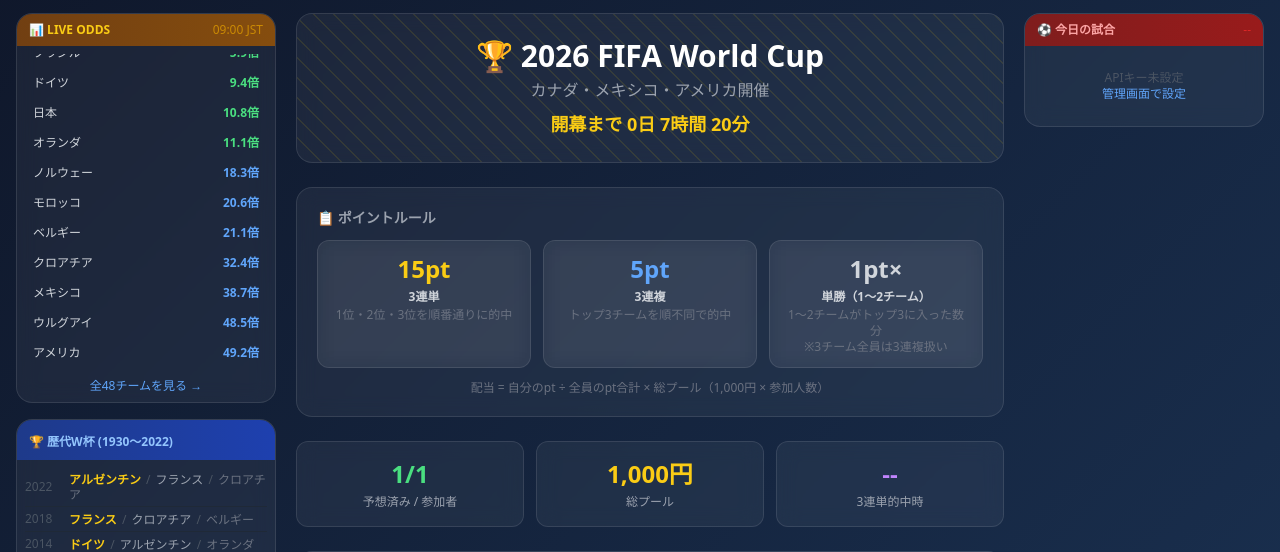
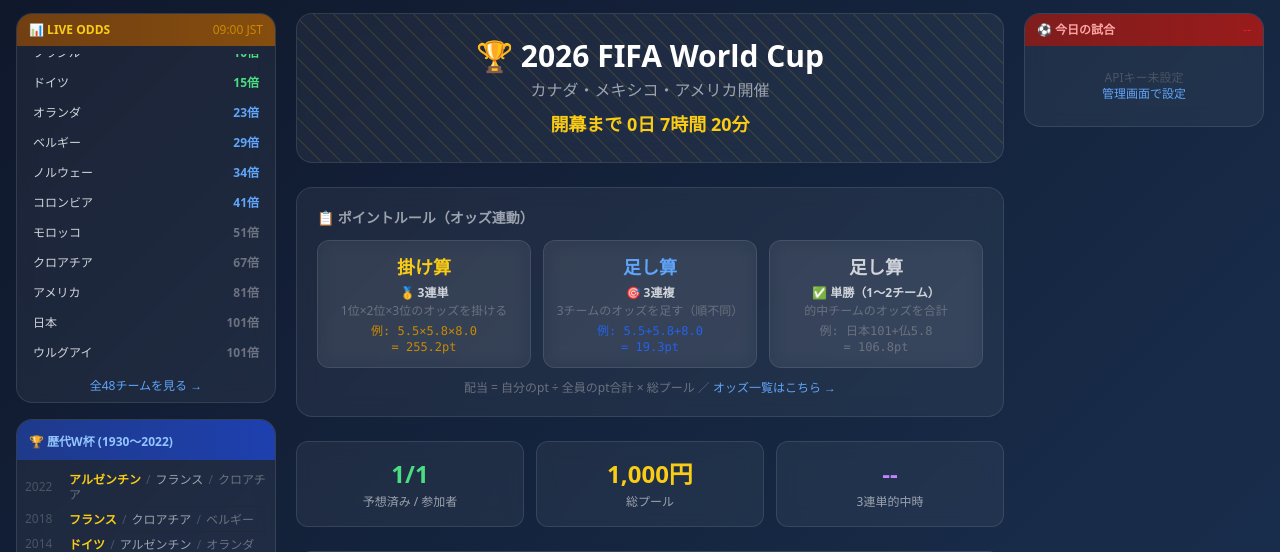
Before and after one commit to rt20050222-sys/wc2026-bet, a Flask app: page / in a window 1280 px wide. Shown: the part 64-616 px from the top of the page. Run offline with Flask 3, Linux system fonts and the light colour scheme; data comes from the database, SQL or seed files in the repository; some libraries are stand-ins or nearby versions.

Commit message:
odds-based point system: trifecta=multiply, trio/win=sum of odds

```diff
--- a/app.py
+++ b/app.py
@@ -15,27 +15,64 @@
 app.config['SQLALCHEMY_TRACK_MODIFICATIONS'] = False
 db = SQLAlchemy(app)
 
-# ── チーム一覧（2026 W杯 48カ国・正式） ────────────────────────
-TEAMS = [
-    # CONMEBOL（南米 6）
-    "アルゼンチン", "ブラジル", "ウルグアイ", "コロンビア", "エクアドル", "パラグアイ",
-    # UEFA（欧州 16）
-    "フランス", "スペイン", "イングランド", "ドイツ", "ポルトガル",
-    "オランダ", "ベルギー", "クロアチア", "スイス", "オーストリア",
-    "チェコ", "スコットランド", "トルコ", "ノルウェー", "スウェーデン",
-    "ボスニア・ヘルツェゴビナ",
-    # CONCACAF（北中米カリブ 6）
-    "アメリカ", "メキシコ", "カナダ", "パナマ", "ハイチ", "キュラソー",
-    # AFC（アジア 9）
-    "日本", "韓国", "オーストラリア", "イラン", "サウジアラビア",
-    "ウズベキスタン", "イラク", "ヨルダン", "カタール",
-    # CAF（アフリカ 10）
-    "モロッコ", "セネガル", "コートジボワール", "エジプト",
-    "コンゴ民主共和国", "南アフリカ", "ガーナ", "アルジェリア",
-    "チュニジア", "カーボベルデ",
-    # OFC（オセアニア 1）
-    "ニュージーランド",
+# ── チーム一覧＆オッズ（添付資料に基づく48チーム） ──────────────
+# オッズ順に並べておく（予想フォームの表示順）
+TEAMS_WITH_ODDS = [
+    ("スペイン",         5.5),
+    ("フランス",         5.8),
+    ("イングランド",     8.0),
+    ("ポルトガル",       9.5),
+    ("アルゼンチン",    10.0),
+    ("ブラジル",        10.0),
+    ("ドイツ",          15.0),
+    ("オランダ",        23.0),
+    ("ベルギー",        29.0),
+    ("ノルウェー",      34.0),
+    ("コロンビア",      41.0),
+    ("モロッコ",        51.0),
+    ("クロアチア",      67.0),
+    ("アメリカ",        81.0),
+    ("日本",           101.0),
+    ("ウルグアイ",     101.0),
+    ("メキシコ",       126.0),
+    ("デンマーク",     126.0),
+    ("スイス",         151.0),
+    ("セネガル",       151.0),
+    ("オーストリア",   176.0),
+    ("エジプト",       201.0),
+    ("スウェーデン",   201.0),
+    ("セルビア",       251.0),
+    ("カナダ",         251.0),
+    ("ポーランド",     301.0),
+    ("韓国",           351.0),
+    ("オーストラリア", 501.0),
+    ("チュニジア",     501.0),
+    ("パラグアイ",     501.0),
+    ("コートジボワール", 501.0),
+    ("エクアドル",     501.0),
+    ("アルジェリア",   501.0),
+    ("ナイジェリア",   751.0),
+    ("カメルーン",     751.0),
+    ("ペルー",         751.0),
+    ("チリ",          1001.0),
+    ("コスタリカ",    1001.0),
+    ("ウェールズ",    1001.0),
+    ("ギリシャ",      1001.0),
+    ("スコットランド",1001.0),
+    ("イラン",        1001.0),
+    ("サウジアラビア",1501.0),
+    ("南アフリカ",    1501.0),
+    ("ニュージーランド",2001.0),
+    ("パナマ",        2001.0),
+    ("ホンジュラス",  2501.0),
+    ("キュラソー",    3001.0),
 ]
+
+TEAMS    = [t for t, _ in TEAMS_WITH_ODDS]
+ODDS_MAP = {t: o for t, o in TEAMS_WITH_ODDS}
+
+def get_team_odds(name):
+    return ODDS_MAP.get(name, 1.0)
 
 # football-data.org の英語名 → 日本語名マッピング
 TEAM_NAME_MAP = {
@@ -96,63 +133,12 @@
     (2022,"アルゼンチン","フランス","クロアチア"),
 ]
 
-# ── 楽天WINNERオッズ（ハードコード・2026/06/11時点） ─────────────
-WC2026_ODDS = [
-    {"name": "フランス",             "odds": 3.1},
-    {"name": "スペイン",             "odds": 3.3},
-    {"name": "イングランド",         "odds": 5.1},
-    {"name": "ポルトガル",           "odds": 5.2},
-    {"name": "アルゼンチン",         "odds": 5.5},
-    {"name": "ブラジル",             "odds": 5.9},
-    {"name": "ドイツ",               "odds": 9.4},
-    {"name": "日本",                 "odds": 10.8},
-    {"name": "オランダ",             "odds": 11.1},
-    {"name": "ノルウェー",           "odds": 18.3},
-    {"name": "モロッコ",             "odds": 20.6},
-    {"name": "ベルギー",             "odds": 21.1},
-    {"name": "クロアチア",           "odds": 32.4},
-    {"name": "メキシコ",             "odds": 38.7},
-    {"name": "ウルグアイ",           "odds": 48.5},
-    {"name": "アメリカ",             "odds": 49.2},
-    {"name": "コロンビア",           "odds": 58.5},
-    {"name": "エクアドル",           "odds": 79.1},
-    {"name": "セネガル",             "odds": 109.6},
-    {"name": "スウェーデン",         "odds": 129.7},
-    {"name": "スイス",               "odds": 130.2},
-    {"name": "コートジボワール",     "odds": 132.3},
-    {"name": "トルコ",               "odds": 187.5},
-    {"name": "パラグアイ",           "odds": 260.7},
-    {"name": "カナダ",               "odds": 294.7},
-    {"name": "韓国",                 "odds": 381.1},
-    {"name": "イラン",               "odds": 402.5},
-    {"name": "エジプト",             "odds": 405.1},
-    {"name": "ガーナ",               "odds": 429.4},
-    {"name": "オーストリア",         "odds": 436.6},
-    {"name": "アルジェリア",         "odds": 442.6},
-    {"name": "チェコ",               "odds": 491.6},
-    {"name": "スコットランド",       "odds": 495.4},
-    {"name": "チュニジア",           "odds": 534.5},
-    {"name": "オーストラリア",       "odds": 550.5},
-    {"name": "ボスニア・ヘルツェゴビナ", "odds": 585.5},
-    {"name": "サウジアラビア",       "odds": 619.3},
-    {"name": "南アフリカ",           "odds": 628.4},
-    {"name": "ニュージーランド",     "odds": 727.8},
-    {"name": "コンゴ民主共和国",     "odds": 771.3},
-    {"name": "カタール",             "odds": 810.2},
-    {"name": "イラク",               "odds": 853.1},
-    {"name": "ウズベキスタン",       "odds": 894.6},
-    {"name": "ハイチ",               "odds": 900.8},
-    {"name": "パナマ",               "odds": 907.2},
-    {"name": "カーボベルデ",         "odds": 920.1},
-    {"name": "キュラソー",           "odds": 920.1},
-    {"name": "ヨルダン",             "odds": 926.7},
-]
-
 def fetch_live_odds():
+    """TEAMS_WITH_ODDS からオッズ一覧を返す"""
     return {
-        'odds': WC2026_ODDS,
+        'odds': [{'name': t, 'odds': o} for t, o in TEAMS_WITH_ODDS],
         'updated_at': '2026-06-11',
-        'source': '楽天WINNER',
+        'source': '参考オッズ',
     }
 
 def fetch_football_api(path):
@@ -251,28 +237,33 @@
         return datetime.now(timezone.utc) < datetime.fromisoformat(deadline)
     return True
 
-def get_points():
-    """管理者設定のポイントを取得（デフォルト: 3連単=15, 3連複=5, チーム=1）"""
-    return get_cfg('points', {'trifecta': 15, 'trio': 5, 'team': 1})
-
 def score_prediction(b, r1, r2, r3):
     """
-    予想bに対してポイントを計算
-    3連単(順番通り)   → trifecta pt
-    3連複(3チーム正解・順不同) → trio pt
-    1〜2チーム正解   → team pt × 正解チーム数
-    ※ 3チーム全正解は3連複扱いのためチーム単位ではカウントしない
+    オッズ連動ポイント計算
+
+    3連単（順番通り完全一致）
+        → 1位オッズ × 2位オッズ × 3位オッズ  （掛け算）
+
+    3連複（3チーム全員正解・順不同）
+        → 1位オッズ + 2位オッズ + 3位オッズ  （足し算）
+
+    単勝（1〜2チームがトップ3に入った）
+        → 的中チームのオッズの合計            （足し算）
+        ※ 3チーム全員は3連複扱いのため除く
     """
-    pts = get_points()
     top3 = {r1, r2, r3}
-    my = [b.team1, b.team2, b.team3]
+    my   = [b.team1, b.team2, b.team3]
 
+    # 3連単：完全一致
     if b.team1 == r1 and b.team2 == r2 and b.team3 == r3:
-        return pts['trifecta']              # 3連単
+        return get_team_odds(r1) * get_team_odds(r2) * get_team_odds(r3)
+
+    # 3連複：3チーム全員正解（順不同）
     if set(filter(None, my)) == top3:
-        return pts['trio']                  # 3連複（全3チーム正解・順不同）
-    hit = sum(1 for t in my if t and t in top3)
-    return hit * pts['team']               # 単勝（1〜2チーム正解）
+        return get_team_odds(r1) + get_team_odds(r2) + get_team_odds(r3)
+
+    # 単勝：1〜2チーム正解 → 的中チームのオッズ合計
+    return sum(get_team_odds(t) for t in my if t and t in top3)
 
 def calc_stats():
     """表示用：予想の集計・重複チェック用"""
@@ -286,7 +277,8 @@
 
 def payout_scenarios(participant):
     """
-    自分の予想に対して「もし3連単/3連複/N人が当たったら」の推定配当を返す
+    自分の予想のオッズから3連単/3連複/単勝それぞれの推定ポイントと
+    「自分だけ当たった場合」の最大配当を返す
     """
     if not participant.bets:
         return None
@@ -296,21 +288,21 @@
     if total_pool == 0:
         return None
 
+    o1 = get_team_odds(b.team1)
+    o2 = get_team_odds(b.team2)
+    o3 = get_team_odds(b.team3)
+
+    pts_trifecta = round(o1 * o2 * o3, 1)
+    pts_trio     = round(o1 + o2 + o3, 1)
+
     # 同じ予想の人数
-    same_key = f"{b.team1}|{b.team2}|{b.team3}"
+    same_key   = f"{b.team1}|{b.team2}|{b.team3}"
     same_count = sum(1 for x in all_bets if f"{x.team1}|{x.team2}|{x.team3}" == same_key)
 
-    # 現時点の全員ポイント合計（仮に3連単が当たった場合）
-    scenarios = {}
-    for label, my_pts, others_pts in [
-        ('3連単的中（自分だけ）', 15, 0),
-        ('3連単的中（同予想全員）', 15, 15 * (same_count - 1)),
-        ('3連複的中（自分だけ）', 5, 0),
-    ]:
-        total_pts = my_pts + others_pts
-        if total_pts > 0:
-            scenarios[label] = round(my_pts / total_pts * total_pool)
-
+    scenarios = {
+        f'3連単的中 ({pts_trifecta}pt)': round(pts_trifecta / (pts_trifecta * same_count) * total_pool) if same_count else total_pool,
+        f'3連複的中 ({pts_trio}pt)': round(pts_trio / (pts_trio * same_count) * total_pool) if same_count else total_pool,
+    }
     return scenarios
 
 def final_payouts():
--- a/templates/index.html
+++ b/templates/index.html
@@ -19,25 +19,31 @@
 
 <!-- ポイントルール説明 -->
 <div class="card rounded-2xl p-5 mb-6">
-  <h2 class="text-sm font-bold text-gray-400 mb-3">📋 ポイントルール</h2>
+  <h2 class="text-sm font-bold text-gray-400 mb-3">📋 ポイントルール（オッズ連動）</h2>
   <div class="grid grid-cols-3 gap-3 text-center">
     <div class="card rounded-xl p-3">
-      <div class="text-yellow-400 font-black text-2xl">15pt</div>
-      <div class="text-xs text-gray-300 mt-1 font-bold">3連単</div>
-      <div class="text-xs text-gray-500 mt-0.5">1位・2位・3位を順番通りに的中</div>
+      <div class="text-yellow-400 font-black text-lg">掛け算</div>
+      <div class="text-xs text-gray-300 mt-1 font-bold">🥇 3連単</div>
+      <div class="text-xs text-gray-500 mt-0.5">1位×2位×3位のオッズを掛ける</div>
+      <div class="text-yellow-600 text-xs mt-1 font-mono">例: 5.5×5.8×8.0<br>= 255.2pt</div>
     </div>
     <div class="card rounded-xl p-3">
-      <div class="text-blue-400 font-black text-2xl">5pt</div>
-      <div class="text-xs text-gray-300 mt-1 font-bold">3連複</div>
-      <div class="text-xs text-gray-500 mt-0.5">トップ3チームを順不同で的中</div>
+      <div class="text-blue-400 font-black text-lg">足し算</div>
+      <div class="text-xs text-gray-300 mt-1 font-bold">🎯 3連複</div>
+      <div class="text-xs text-gray-500 mt-0.5">3チームのオッズを足す（順不同）</div>
+      <div class="text-blue-600 text-xs mt-1 font-mono">例: 5.5+5.8+8.0<br>= 19.3pt</div>
     </div>
     <div class="card rounded-xl p-3">
-      <div class="text-gray-300 font-black text-2xl">1pt×</div>
-      <div class="text-xs text-gray-300 mt-1 font-bold">単勝（1〜2チーム）</div>
-      <div class="text-xs text-gray-500 mt-0.5">1〜2チームがトップ3に入った数分<br>※3チーム全員は3連複扱い</div>
+      <div class="text-gray-300 font-black text-lg">足し算</div>
+      <div class="text-xs text-gray-300 mt-1 font-bold">✅ 単勝（1〜2チーム）</div>
+      <div class="text-xs text-gray-500 mt-0.5">的中チームのオッズを合計</div>
+      <div class="text-gray-500 text-xs mt-1 font-mono">例: 日本101+仏5.8<br>= 106.8pt</div>
     </div>
   </div>
-  <div class="mt-3 text-xs text-gray-500 text-center">配当 = 自分のpt ÷ 全員のpt合計 × 総プール（{{ '{:,}'.format(buy_in) }}円 × 参加人数）</div>
+  <div class="mt-3 text-xs text-gray-500 text-center">
+    配当 = 自分のpt ÷ 全員のpt合計 × 総プール ／
+    <a href="/odds" class="text-blue-400 hover:underline">オッズ一覧はこちら →</a>
+  </div>
 </div>
 
 <!-- 統計バー -->
--- a/templates/odds_list.html
+++ b/templates/odds_list.html
@@ -4,7 +4,7 @@
 
 <div class="flex items-center justify-between mb-6">
   <h1 class="text-2xl font-black">📊 優勝オッズ一覧</h1>
-  <span class="text-xs text-gray-500">楽天WINNER 2026/06/11時点</span>
+  <span class="text-xs text-gray-500">参考オッズ 2026/06/11時点</span>
 </div>
 
 <!-- 凡例 -->
```
Also changed, not shown: templates/admin.html (+8 -35 lines).
